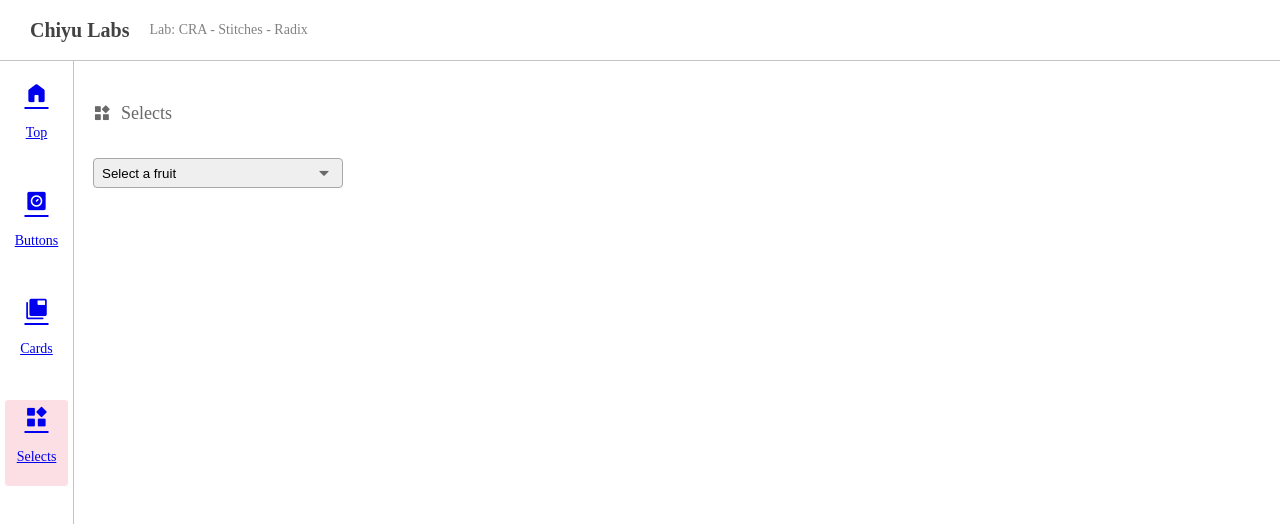
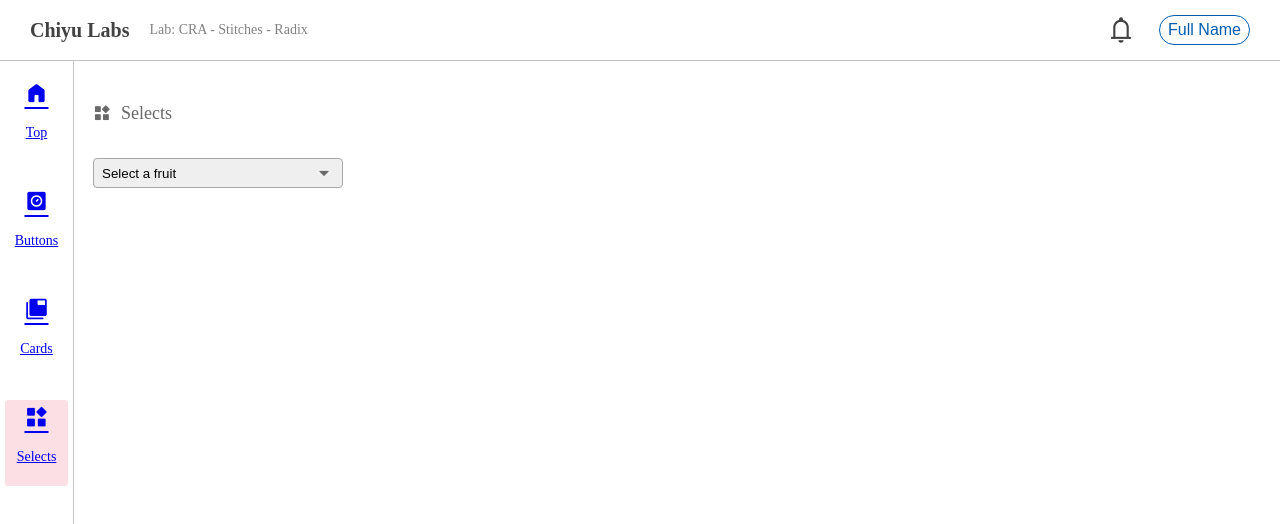
Before and after one commit to andrewliunft/chiyu-labs-cra-stitches-radix, a React (Create React App) app: page /selects in a window 1280 px wide. Shown: the top 524 px of the page. Built offline with nearby package versions, Linux system fonts and the light colour scheme.

Commit message:
feat: poc of overlap avatar group, observer notification card

```diff
--- a/src/app/app-layout.tsx
+++ b/src/app/app-layout.tsx
@@ -1,12 +1,27 @@
+import { Fragment, useRef } from 'react';
 import { Outlet, useLocation } from 'react-router-dom';
 import { styled } from '@styles/stitches.config';
 import Box from '@components/box';
 import Typography from '@components/typography';
 import Spacer from '@components/spacer';
 import NavLinkButton from '@components/button/nav-link-button';
+import IconButton from '@components/button/icon-button';
+import { PopoverContent, PopoverPortal, PopoverRoot, PopoverTrigger } from '@components/popper/popover';
+import Button from '@components/button/button';
+import { fruits, person } from '@store/mock-data';
+import NotificationCard from '@components/card/notification-card';
+import {
+  ScrollAreaCorner,
+  ScrollAreaRoot,
+  ScrollAreaScrollbar,
+  ScrollAreaThumb,
+  ScrollAreaViewport,
+} from '@components/scroll-area';
+import Avatar, { AvatarMore } from '@components/avatar';
 
 const APP_BAR_HEIGHT = 60;
 const NAV_BAR_WIDTH = 65;
+const NOTIFICATION_HEADER_HEIGHT = 40;
 
 const AppBar = styled('div', {
   position: 'fixed',
@@ -42,14 +57,70 @@ const AppLayout = () => {
     <>
       <AppBar>
         <Box css={{ display: 'flex', alignItems: 'center', columnGap: 20 }}>
+          {/* Title */}
           <Typography weight={'bold'} variant={'h6'} css={{ color: '$grey500' }}>
             {`Chiyu Labs`}
           </Typography>
+          {/* Description */}
           <Typography weight={'medium'} variant={'caption'} css={{ color: '$grey300' }}>
             {`Lab: CRA - Stitches - Radix`}
           </Typography>
         </Box>
-        <Box css={{ display: 'flex', alignItems: 'center', columnGap: 20 }}></Box>
+        <Box css={{ display: 'flex', alignItems: 'center', columnGap: 20 }}>
+          {/* Little bell */}
+          <PopoverRoot>
+            <PopoverTrigger asChild>
+              <IconButton type='button' iconName='notifications' size={'medium'} />
+            </PopoverTrigger>
+            <PopoverPortal>
+              <PopoverContent sideOffset={4} align='center' css={{ height: `calc(100vh - 200px)` }}>
+                <Box css={{ height: NOTIFICATION_HEADER_HEIGHT, borderBottom: '1px solid $grey100' }}></Box>
+                <ScrollAreaRoot css={{ px: 10, pt: 10, height: `calc(100% - ${NOTIFICATION_HEADER_HEIGHT}px)` }}>
+                  <ScrollAreaViewport>
+                    {fruits.map((fruit, index) => (
+                      <Fragment key={fruit.id}>
+                        <NotificationCard title={fruit.name} isLast={(index + 1) % 10 === 0} />
+                        <Spacer axis={'vertical'} size={10} />
+                      </Fragment>
+                    ))}
+                  </ScrollAreaViewport>
+                  <ScrollAreaScrollbar orientation='vertical'>
+                    <ScrollAreaThumb />
+                  </ScrollAreaScrollbar>
+                  <ScrollAreaScrollbar orientation='horizontal'>
+                    <ScrollAreaThumb />
+                  </ScrollAreaScrollbar>
+                  <ScrollAreaCorner />
+                </ScrollAreaRoot>
+              </PopoverContent>
+            </PopoverPortal>
+          </PopoverRoot>
+          {/* Avatar */}
+          <PopoverRoot>
+            <PopoverTrigger asChild>
+              <Button type='button' shape={'cylinder'}>
+                <Typography variant='button'>{`Full Name`}</Typography>
+              </Button>
+            </PopoverTrigger>
+            <PopoverPortal>
+              <PopoverContent sideOffset={4} align='end'>
+                <Box css={{ display: 'flex', alignItems: 'center', justifyContent: 'center', p: 10 }}>
+                  {person.slice(0, 5).map((people, index) => (
+                    <Avatar
+                      key={people.id}
+                      name={people.name}
+                      picture={people.picture}
+                      css={{ mx: 'calc(-.3rem)', zIndex: person.length - index }}
+                    />
+                  ))}
+                  {person.slice(5).length > 0 ? (
+                    <AvatarMore remainNumber={person.length - 5} css={{ mx: 'calc(-.3rem)', zIndex: 0 }} />
+                  ) : null}
+                </Box>
+              </PopoverContent>
+            </PopoverPortal>
+          </PopoverRoot>
+        </Box>
       </AppBar>
       <Spacer axis={'vertical'} size={APP_BAR_HEIGHT} />
       <NavBar>
```
